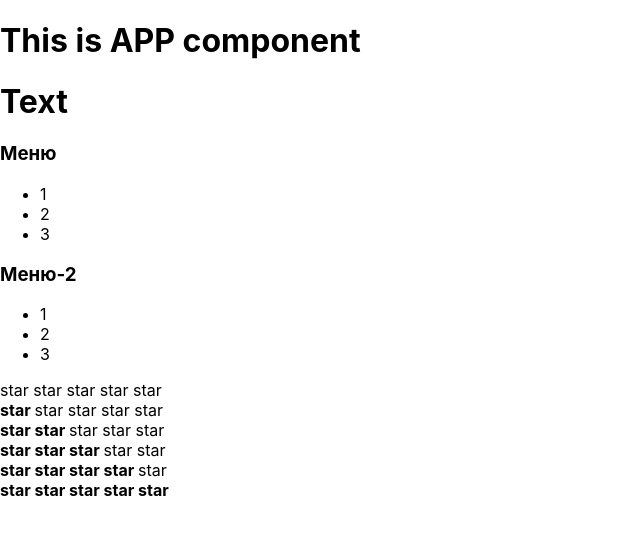
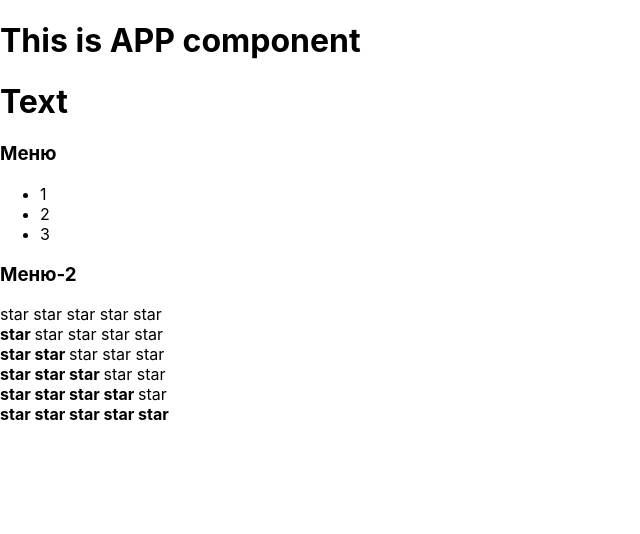
Before and after one commit to onemore8762/react-project-TypeScript, a React (Create React App) app: page / in a window 1280 px wide. Shown: the top 534 px of the page, without its empty margins (0-640 px from the left). Built offline with nearby package versions, Linux system fonts and the light colour scheme.

Commit message:
Add collapsed

```diff
--- a/src/App.tsx
+++ b/src/App.tsx
@@ -9,8 +9,8 @@
         <div>
             <PageTitle title={"This is APP component"}/>
             <PageTitle title={"Text"}/>
-            <Accordion titleValue={"Меню"}/>
-            <Accordion titleValue={"Меню-2"}/>
+            <Accordion titleValue={"Меню"} collapsed={true}/>
+            <Accordion titleValue={"Меню-2"} collapsed={false}/>
             <Rating value={0}/>
             <Rating value={1}/>
             <Rating value={2}/>
@@ -20,6 +20,7 @@
         </div>
     );
 }
+
 type PageTitlePropsType = {
     title: string;
 }
--- a/src/components/Accordion/Accordion.tsx
+++ b/src/components/Accordion/Accordion.tsx
@@ -2,16 +2,25 @@
 
 type AccordionPropsType = {
     titleValue: string;
+    collapsed: boolean;
 }
 
 function Accordion(props: AccordionPropsType) {
     console.log("Accordion rendering");
+    if (props.collapsed) {
         return (
             <div>
                 <AccordionTitle title={props.titleValue}/>
                 <AccordionBody/>
+            </div>);
+    } else {
+        return (
+            <div>
+                <AccordionTitle title={props.titleValue}/>
             </div>
         );
+    }
+
 
 }
 
```
Lines whose indentation alone changed are shown as unchanged.
